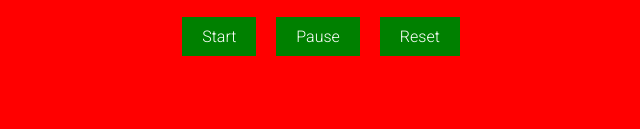
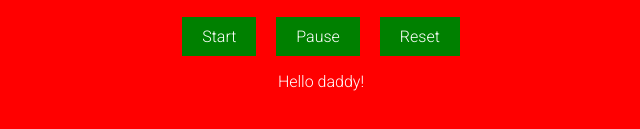
Before and after one commit to etanf987/prod-site, a plain HTML site: page index.html in a window 1280 px wide. Shown: the part 141-270 px from the top of the page, without its empty margins (319-959 px from the left). Drawn offline with Linux system fonts and the light colour scheme.

```diff
--- a/index.html
+++ b/index.html
@@ -16,6 +16,9 @@
     <button id="pause">Pause</button>
     <button id="reset">Reset</button>
   </div>
+  <div id="tasks">
+    <p>Hello daddy! </p>
+  </div>
   <script src="script.js"></script>
 </body>
 </html>
--- a/style.css
+++ b/style.css
@@ -16,6 +16,10 @@ h1 {
   display: flex;
   justify-content: center;
 }
+#tasks {
+  display: flex;
+  justify-content: center;
+}
 button {
   font-size: 1rem;
   font-family: 'Roboto', sans-serif;
```
